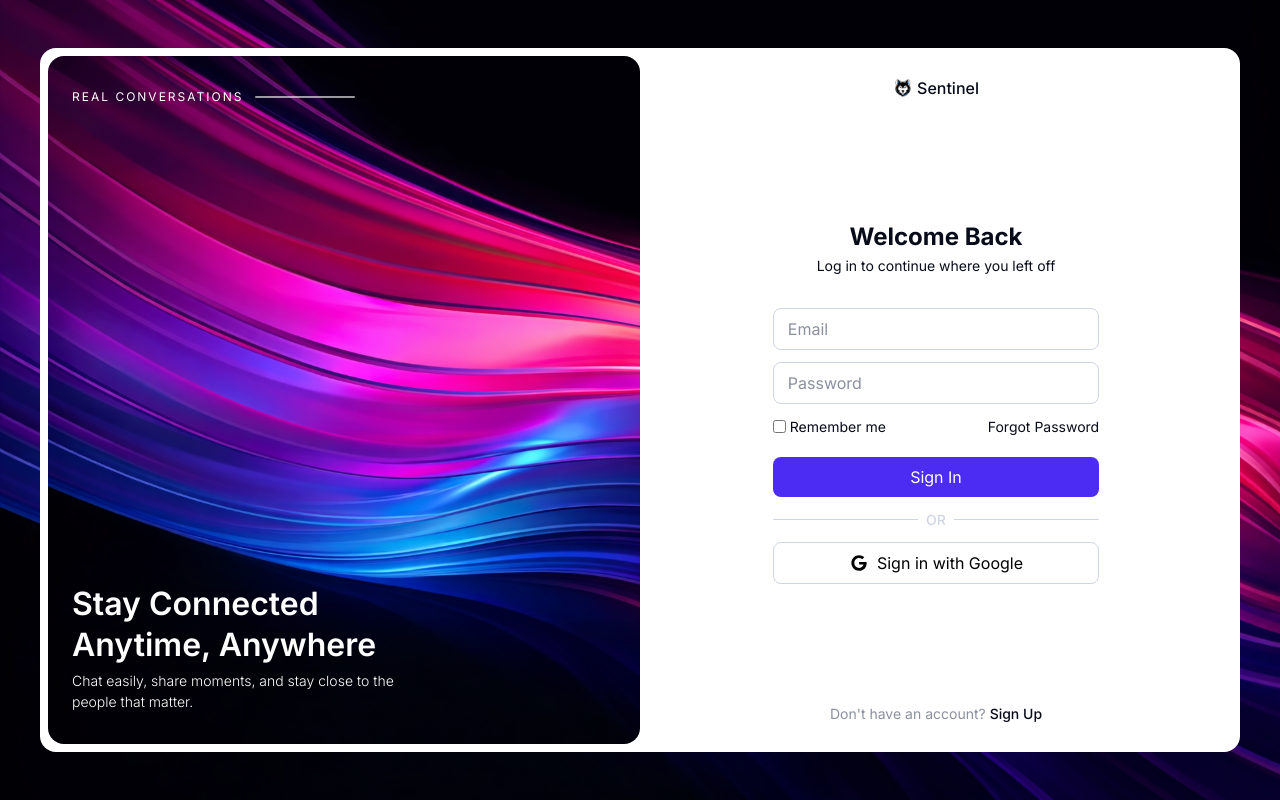
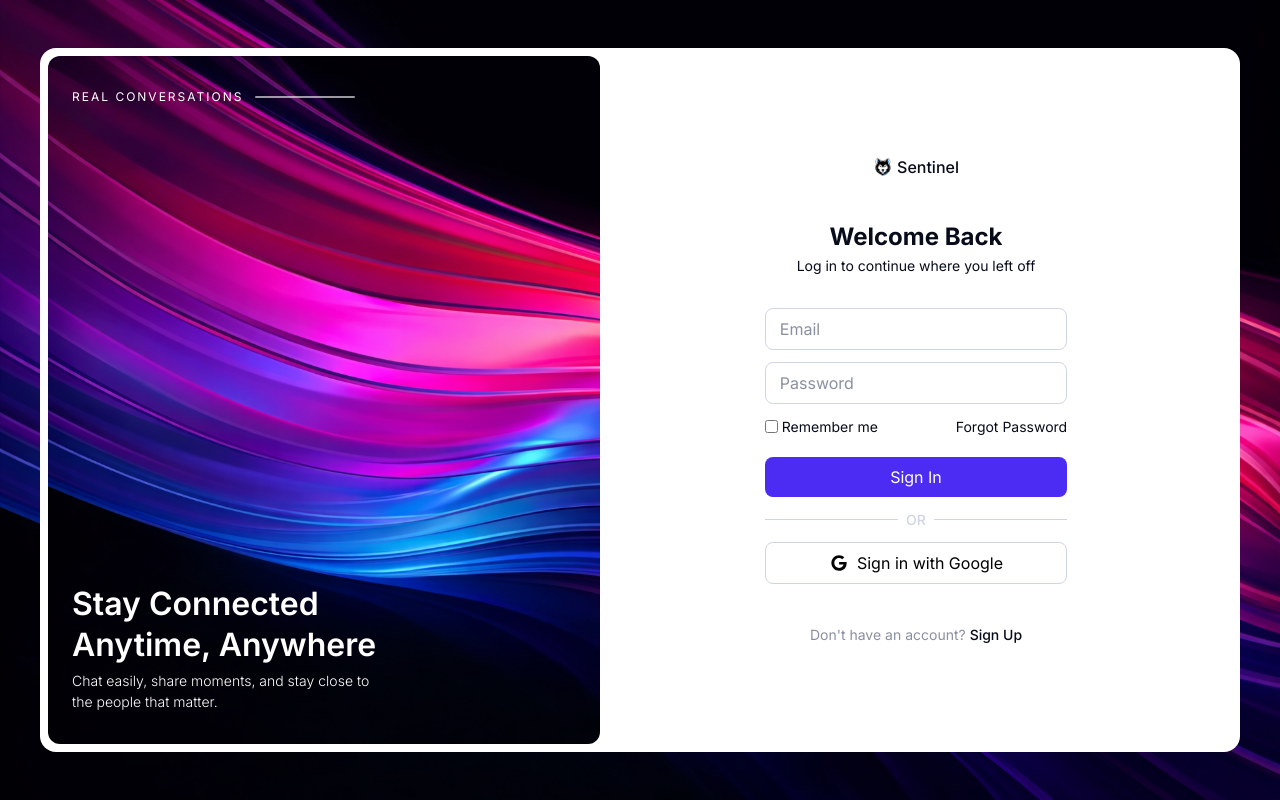
Before and after one commit to zadnap/odin-messaging-app, a React (Vite) app in the folder client/: page /auth/login in a window 1280 px wide. Built offline with nearby package versions, Linux system fonts and the light colour scheme.

Commit message:
fix(auth): change spacing and radius of Auth page

```diff
--- a/client/src/features/auth/components/AuthBanner/AuthBanner.module.scss
+++ b/client/src/features/auth/components/AuthBanner/AuthBanner.module.scss
@@ -4,7 +4,7 @@
   flex-direction: column;
   justify-content: space-between;
   padding: var(--space-7) var(--space-6);
-  border-radius: var(--radius-xl);
+  border-radius: var(--radius-lg);
   background-image: url('@/features/auth/assets/images/auth-banner.png');
   background-size: cover;
   background-position: left;
--- a/client/src/features/auth/components/AuthForm/AuthForm.module.scss
+++ b/client/src/features/auth/components/AuthForm/AuthForm.module.scss
@@ -2,10 +2,10 @@
   flex: 1;
   display: flex;
   flex-direction: column;
-  justify-content: space-between;
+  justify-content: center;
   align-items: center;
-  gap: var(--space-6);
-  padding: var(--space-5) var(--space-6);
+  gap: var(--space-8);
+  padding: var(--space-10);
 
   .mainContent {
     width: 60%;
```
